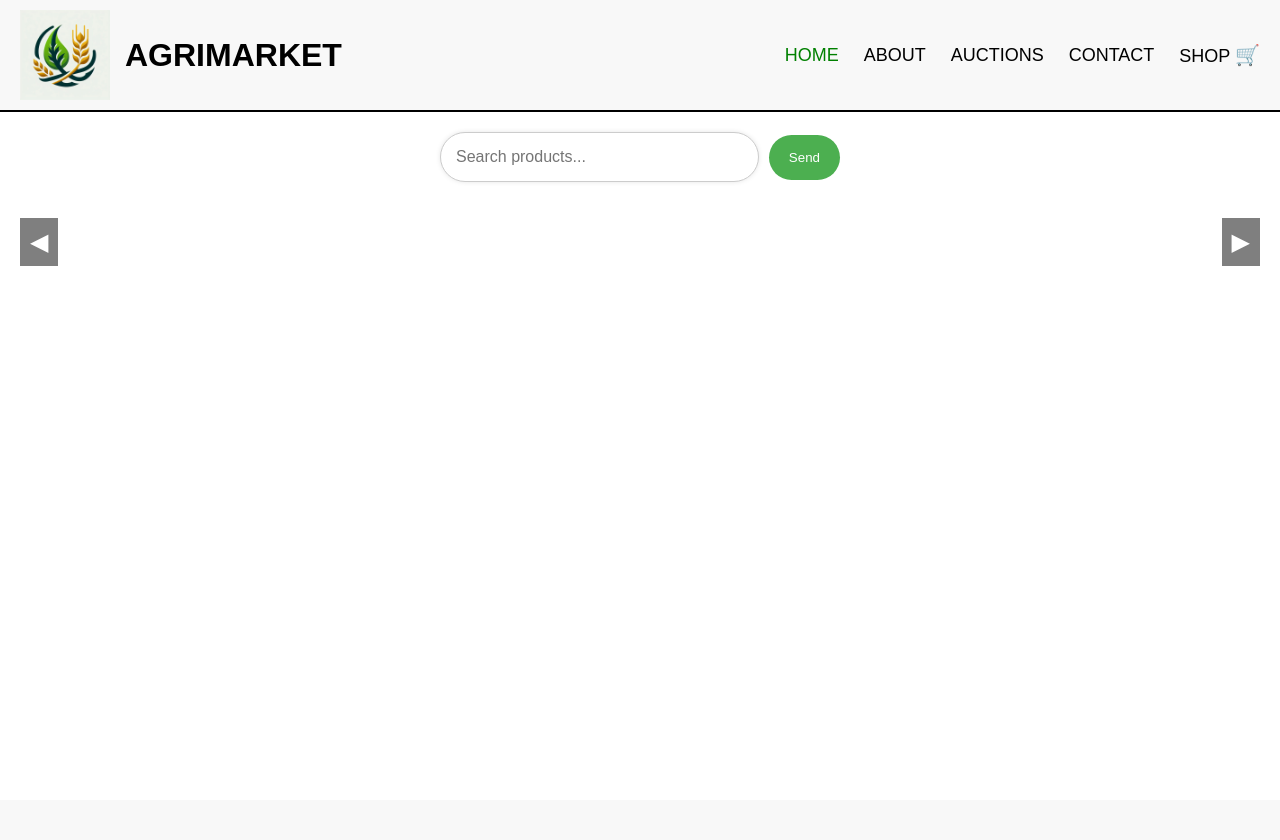
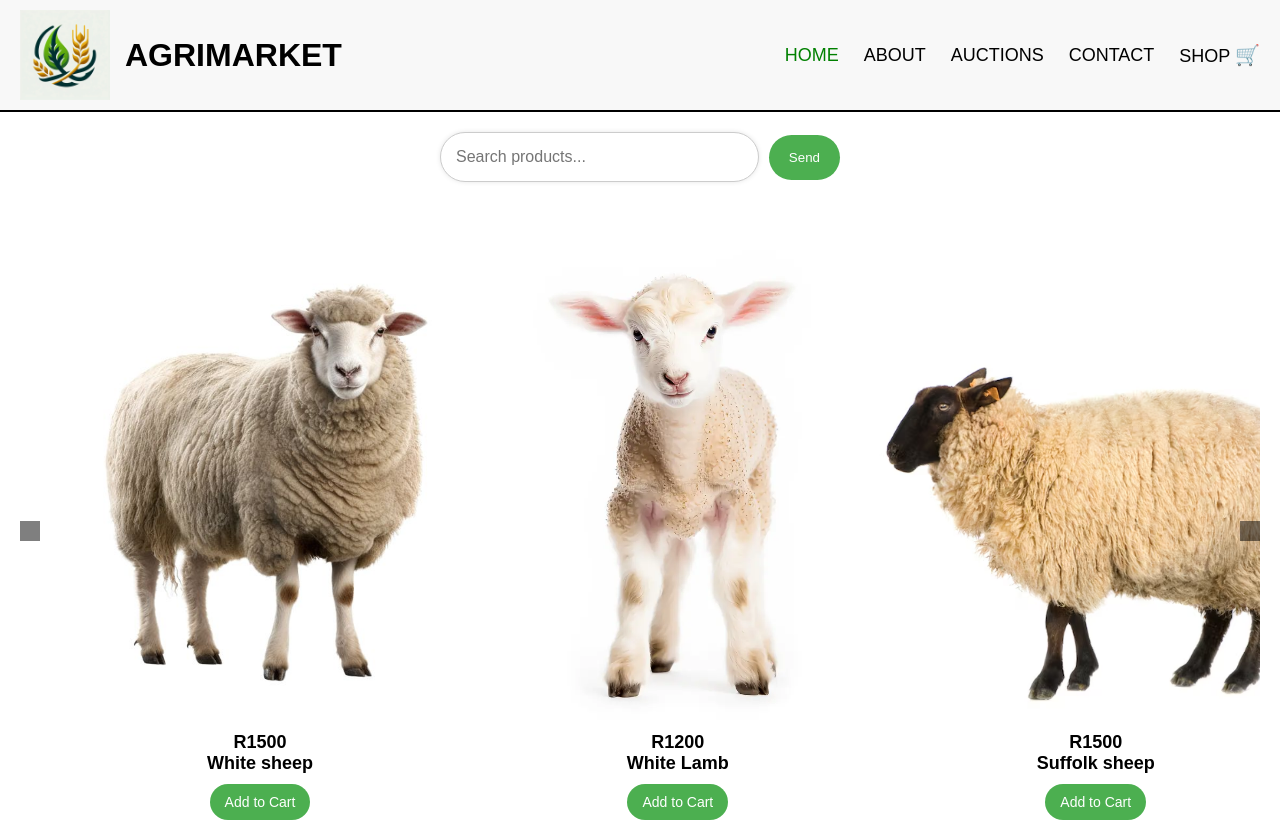
Before and after one commit to zandy-zee2021/Algorithm-Avengers1, a Flask app: page /shop in a window 1280 px wide. Before the commit the page ends 266 px from the top, so only its background shows below. Run offline with Flask 3, Linux system fonts and the light colour scheme.

Commit message:
fixed shop.html

```diff
--- a/static/css/ShopPage.css
+++ b/static/css/ShopPage.css
@@ -129,10 +129,18 @@ body {
     align-items: center;
 }
 
+.gallery-items-container {
+    display: flex;
+    overflow-x: scroll;
+    scroll-behavior: smooth;
+    gap: 20px;
+}
+
 .gallery-item {
     display: flex;
     flex-direction: column;
     align-items: center;
+    flex-shrink: 0;
 }
 
 .gallery-img {
@@ -165,15 +173,6 @@ body {
     right: 0;
 }
 
-.gallery-item {
-    display: none;
-    flex-shrink: 0;
-}
-
-.gallery-item.active {
-    display: block;
-}
-
 .gallery-arrow {
     cursor: pointer;
     user-select: none;
@@ -195,18 +194,6 @@ body {
 }
 
 .shop-now:hover {
-    background-color: #666;
-    box-shadow: 0 0 8px rgba(0, 0, 0, 0.2);
+    background-color: #45a049;
+    box-shadow: 0 0 5px rgba(0, 0, 0, 0.2);
 }
-
-@media (max-width: 768px) {
-    .gallery-img {
-        height: 50vh;
-    }
-}
-
-@media (max-width: 480px) {
-    .gallery-img {
-        height: 40vh;
-    }
-}
--- a/templates/About.html
+++ b/templates/About.html
@@ -4,6 +4,7 @@
     <meta charset="UTF-8">
     <meta name="viewport" content="width=device-width, initial-scale=1.0">
     <link rel="stylesheet" href="{{ url_for('static', filename='css/style.css') }}"> <!-- Link to external CSS -->
+    <link rel="stylesheet" href="{{ url_for('static', filename='css/navbar.css') }}"> <!-- Link to external CSS -->
     <script src="{{ url_for('static', filename='js/script.js') }}"></script>
     <script src="{{ url_for('static', filename='js/websitescript.js') }}"></script>
 
--- a/templates/Contact.html
+++ b/templates/Contact.html
@@ -4,6 +4,7 @@
     <meta charset="UTF-8">
     <meta name="viewport" content="width=device-width, initial-scale=1.0">
     <link rel="stylesheet" href="{{ url_for('static', filename = 'css/style.css') }}" > <!-- Link to external CSS -->
+    <link rel="stylesheet" href="{{ url_for('static', filename='css/navbar.css') }}"> <!-- Link to external CSS -->
     <script src="{{ url_for('static', filename = 'js/script.js') }}"></script>
     <script src="{{ url_for('static', filename='js/websitescript.js') }}"></script>
 
--- a/templates/Home.html
+++ b/templates/Home.html
@@ -3,6 +3,7 @@
 <head>
     <meta charset="UTF-8">
     <meta name="viewport" content="width=device-width, initial-scale=1.0">
+    <link rel="stylesheet" href="{{ url_for('static', filename='css/navbar.css') }}"> <!-- Link to external CSS -->
     <link rel="stylesheet" href="{{ url_for('static', filename='css/style.css') }}"> <!-- Link to external CSS -->
     <script src="{{ url_for('static', filename='js/script.js') }}"></script>
     <script src="{{ url_for('static', filename='js/websitescript.js') }}"></script>
--- a/templates/Shop.html
+++ b/templates/Shop.html
@@ -3,8 +3,8 @@
 <head>
     <meta charset="UTF-8">
     <meta name="viewport" content="width=device-width, initial-scale=1.0">
-    <link rel="stylesheet" href="{{ url_for('static', filename='css/ShopPage.css') }}"> <!-- Link to external CSS -->
-    <script src="{{ url_for('static', filename='js/script.js') }}"></script>
+    <link rel="stylesheet" href="{{ url_for('static', filename='css/ShopPage.css') }}">
+    <script src="{{ url_for('static', filename='js/websitescript.js') }}" defer></script>
     <title>Shop Page</title>
 </head>
 <body>
@@ -29,45 +29,71 @@
 
     <div class="body-content">
         <div class="image-gallery">
-            <div class="gallery-arrow left">&#9664;</div>
-            <div class="gallery-item">
+            <div class="gallery-arrow left" id="leftArrow"></div>
+            <div class="gallery-items-container">
+                <div class="gallery-item" id="galleryItem1">
                     <img src="{{ url_for('static', filename='Images/image4.png') }}" alt="sheep" class="gallery-img">
-                <div class="gallery-price">R150</div>
+                    <div class="gallery-price">R1500</div>
                     <div class="gallery-price">White sheep</div>
                     <button class="add-to-cart">Add to Cart</button>
                 </div>
-            <div class="gallery-item">
+                <div class="gallery-item" id="galleryItem2">
                     <img src="{{ url_for('static', filename='Images/image3.png') }}" alt="cow" class="gallery-img">
                     <div class="gallery-price">R1200</div>
                     <div class="gallery-price">White Lamb</div>
                     <button class="add-to-cart">Add to Cart</button>
                 </div>
-            <div class="gallery-item">
-                <img src="{{ url_for('static', filename='Images/image2.png') }}" alt="spinach" class="gallery-img">
-                <div class="gallery-price">R10</div>
+                <div class="gallery-item" id="galleryItem3">
+                    <img src="{{ url_for('static', filename='Images/image2.png') }}" alt="sheep" class="gallery-img">
+                    <div class="gallery-price">R1500</div>
                     <div class="gallery-price">Suffolk sheep</div>
                     <button class="add-to-cart">Add to Cart</button>
                 </div>
-            <div class="gallery-item">
-                <img src="{{ url_for('static', filename='Images/image7.png') }}" alt="spinach" class="gallery-img">
-                <div class="gallery-price">R10</div>
+                <div class="gallery-item" id="galleryItem4">
+                    <img src="{{ url_for('static', filename='Images/image7.png') }}" alt="hen" class="gallery-img">
+                    <div class="gallery-price">R70</div>
                     <div class="gallery-price">Hen</div>
                     <button class="add-to-cart">Add to Cart</button>
                 </div>
-            <div class="gallery-item">
-                <img src="{{ url_for('static', filename='Images/image6.png') }}" alt="spinach" class="gallery-img">
-                <div class="gallery-price">R10</div>
+                <div class="gallery-item" id="galleryItem5">
+                    <img src="{{ url_for('static', filename='Images/image6.png') }}" alt="chicken" class="gallery-img">
+                    <div class="gallery-price">R70</div>
                     <div class="gallery-price">White chicken</div>
                     <button class="add-to-cart">Add to Cart</button>
                 </div>
-            <div class="gallery-item">
-                <img src="{{ url_for('static', filename='Images/image.png') }}" alt="spinach" class="gallery-img">
-                <div class="gallery-price">R10</div>
+                <div class="gallery-item" id="galleryItem6">
+                    <img src="{{ url_for('static', filename='Images/image.png') }}" alt="cow" class="gallery-img">
+                    <div class="gallery-price">R11000</div>
                     <div class="gallery-price">Cow</div>
                     <button class="add-to-cart">Add to Cart</button>
-                <h1>thers an image</h1>
                 </div>
-            <div class="gallery-arrow right">&#9654;</div>
+                <div class="gallery-item">
+                    <img src="{{ url_for('static', filename = 'Images/download-2.jpeg') }}" alt="goat" class="gallery-img">
+                    <div class="gallery-price">R2000</div>
+                    <div class="gallery-price">goat</div>
+                    <button class="add-to-cart">Add to Cart</button>
+                </div>
+                <div class="gallery-item">
+                    <img src="{{ url_for('static', filename = 'Images/calf.jpeg') }}" alt="calf" class="gallery-img">
+                    <div class="gallery-price">R5000</div>
+                    <div class="gallery-price">calf</div>
+                    <button class="add-to-cart">Add to Cart</button>
+                </div>
+                <div class="gallery-item">
+                    <img src="{{ url_for('static', filename = 'Images/babygoat.jpeg') }}" alt="kid" class="gallery-img">
+                    <div class="gallery-price">R1100</div>
+                    <div class="gallery-price">kid</div>
+                    <button class="add-to-cart">Add to Cart</button>
+                </div>
+                <div class="gallery-item">
+                    <img src="{{ url_for('static', filename = 'Images/chick.jpeg') }}" alt="chick" class="gallery-img">
+                    <div class="gallery-price">R10</div>
+                    <div class="gallery-price">chick</div>
+                    <button class="add-to-cart">Add to Cart</button>
+                </div>
+
+            </div>
+            <div class="gallery-arrow right" id="rightArrow"></div>
         </div>
     </div>
 </body>
```
Also changed, not shown: static/css/navbar.css (+9 -9 lines), static/css/style.css (+2 -56 lines), static/js/webistescript.js (+14 -0 lines), templates/Auctions.html (+28 -11 lines), static/Images/babygoat.jpeg (added), static/Images/calf.jpeg (added), static/Images/chick.jpeg (added), static/Images/download-1.jpeg (added), static/Images/download-2.jpeg (added), static/Images/images-4.jpeg (added), static/Images/images-5.jpeg (added), static/Images/images-6.jpeg (added), static/Images/images-7.jpeg (added). Lines whose indentation alone changed are shown as unchanged.
